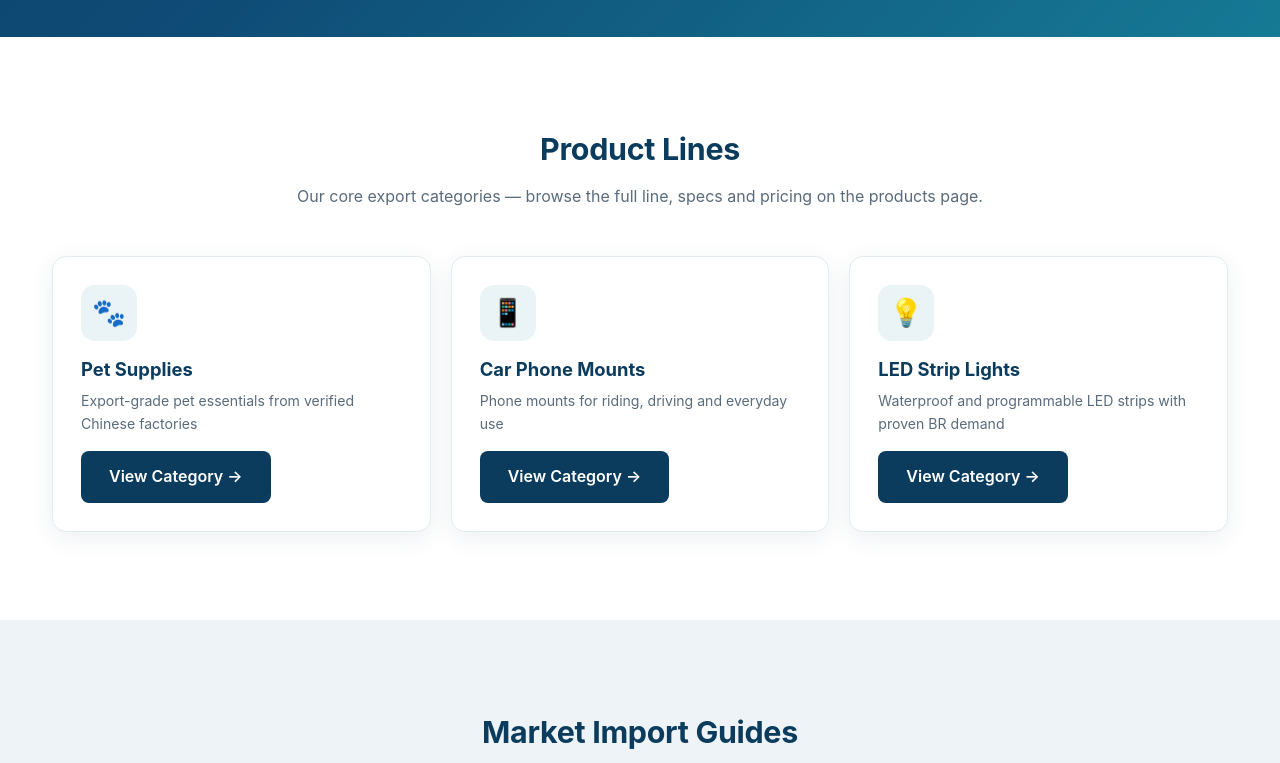
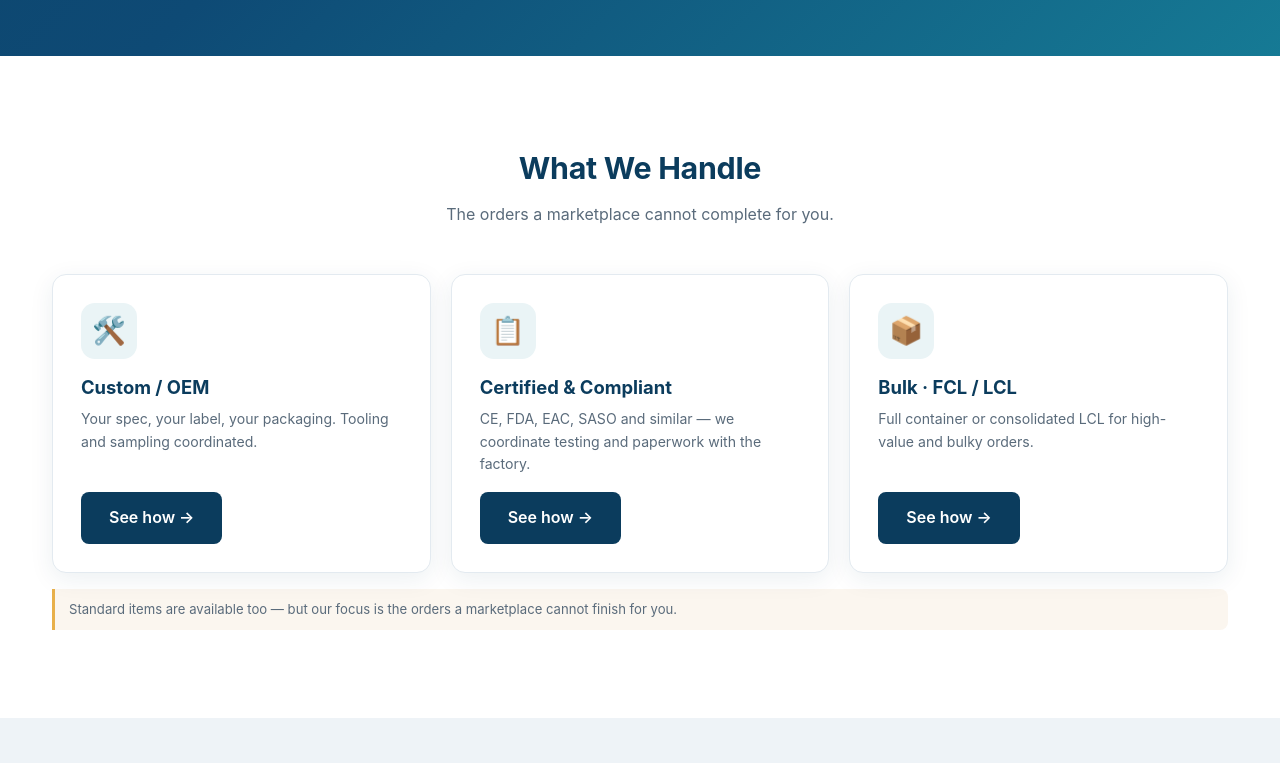
Before and after one commit to snktow/qiansi-sourcing-site, a plain HTML site: page index.html in a window 1280 px wide. Shown: the part 1260-2023 px from the top of the page. Drawn offline with Linux system fonts and the light colour scheme; no server answers.

Commit message:
feat(home): align homepage narrative with two-sided platform positioning
- h1: "Source From China With Confidence. Small Parcels. Wholesale Pricing."
  -> "Factory Prices From China. You Sell In Your Market."
- lead: rewritten around overseas sellers keeping the margin in their own market
- chips: add "Post what you need, or what you supply" (two-sided board)
- Product Lines -> What We Handle, three capability cards:
  Custom/OEM, Certified & Compliant, Bulk FCL/LCL
- meta description / og:description updated to match
- keywords: keep existing long-tail terms, add OEM / private label / consolidation
- footer link text updated

Rationale: homepage still carried v0.1 standard-goods positioning while the
product direction is non-standard/compliance sourcing plus a two-sided board.

```diff
--- a/index.html
+++ b/index.html
@@ -33,10 +33,10 @@
 </script>
 <script src="/sd-shared/lang-selector.js" defer></script>
 <title>Qiansi Sourcing — Verified China Factory Suppliers</title>
-<meta name="description" content="Buy factory-direct from verified Chinese suppliers: pet supplies, car mounts, LED strips. Order checked before dispatch. 65 Belt & Road market guides.">
-<meta name="keywords" content="China sourcing agent, China factory sourcing, wholesale from China, pet supplies wholesale, car phone mount supplier, LED strip lights, Brazil importer, Malaysia importer, cross-border trade, China factory direct">
+<meta name="description" content="Factory-direct pricing from Chinese factories for overseas sellers. Custom/OEM, certified goods and bulk FCL/LCL — inspection before shipping, customs handled. 65 Belt & Road market guides.">
+<meta name="keywords" content="China sourcing agent, China factory sourcing, wholesale from China, OEM China factory, private label China, FCL LCL consolidation, export compliance certification, pet supplies wholesale, car phone mount supplier, LED strip lights, Brazil importer, Malaysia importer, cross-border trade, China factory direct">
 <meta property="og:title" content="Qiansi Sourcing — Your China Sourcing Partner">
-<meta property="og:description" content="Factory-direct China prices · Order check with photo/video confirmation · Shipping &amp; customs arranged with partner agents. Pet supplies, car phone mounts & LED strip lights for importers worldwide.">
+<meta property="og:description" content="Factory-direct China prices for overseas sellers · Custom/OEM, certified goods, bulk FCL/LCL · Photo/video inspection before dispatch · Shipping and customs arranged. You sell in your own market.">
 <meta property="og:type" content="website">
 <meta property="og:url" content="https://xn--yhq58j.com/">
 <meta property="og:site_name" content="Qiansi Sourcing">
@@ -404,13 +404,14 @@
 <section class="hero" id="top">
   <div class="wrap">
     <span class="tag">Beta · Trial operation</span>
-    <h1>Source From China With Confidence.<br>Small Parcels. Wholesale Pricing.</h1>
-    <p class="lead">We help importers and wholesalers <strong>worldwide</strong> buy factory-direct from China factory suppliers screened and documented through our sourcing process — pet supplies, car phone mounts and LED strip lights at wholesale prices (actual prices subject to the final quotation), verified against your order with supplier photos/videos before dispatch, with shipping arranged and customs handled by partner agents. We cover import market guides for <strong>65 Belt &amp; Road countries</strong>, with support in English, Portuguese and Chinese.</p>
+    <h1>Factory Prices From China.<br>You Sell In Your Market.</h1>
+    <p class="lead">We connect <strong>overseas sellers</strong> with Chinese factories, and carry the order through to your door. You get <strong>factory-direct pricing</strong>, pre-shipment inspection with photos and video, and door-to-door delivery with customs handled — so the margin stays in <strong>your</strong> market, not ours. Sellers in your own country, not outside exporters. Import market guides for <strong>65 Belt &amp; Road countries</strong>, with support in English, Portuguese, Chinese and Arabic.</p>
     <div class="chips">
         <span>✔ Factory-direct pricing</span>
-      <span>✔ Order check before shipping</span>
-      <span>✔ Small parcel & dedicated-line delivery</span>
-      <span>✔ 65 Belt &amp; Road country market guides · Trilingual support</span>
+        <span>✔ Pre-shipment inspection, photo &amp; video</span>
+        <span>✔ FCL / LCL / parcel — customs handled</span>
+        <span>✔ Post what you need, or what you supply</span>
+        <span>✔ 65 Belt &amp; Road market guides · EN / PT / ZH / AR</span>
       </div>
     <div class="quick-services">
       <a href="products.html"><span class="qs-ic">🏭</span><span class="qs-t">Factory Sourcing</span><span class="qs-s">Factory-direct China prices</span></a>
@@ -434,29 +435,30 @@
 <section id="product-lines" style="background:#fff">
   <div class="wrap">
     <div class="sec-head">
-      <h2>Product Lines</h2>
-      <p>Our core export categories — browse the full line, specs and pricing on the products page.</p>
+      <h2>What We Handle</h2>
+      <p>The orders a marketplace cannot complete for you.</p>
     </div>
     <div class="cat-grid">
-      <a class="cat-card" href="products.html#pet">
-        <div class="cat-icon">🐾</div>
-        <h3>Pet Supplies</h3>
-        <p>Export-grade pet essentials from verified Chinese factories</p>
-        <span class="btn dark">View Category →</span>
+        <a class="cat-card" href="products.html#custom">
+          <div class="cat-icon">🛠️</div>
+          <h3>Custom / OEM</h3>
+          <p>Your spec, your label, your packaging. Tooling and sampling coordinated.</p>
+          <span class="btn dark">See how →</span>
         </a>
-      <a class="cat-card" href="products.html#mounts">
-        <div class="cat-icon">📱</div>
-        <h3>Car Phone Mounts</h3>
-        <p>Phone mounts for riding, driving and everyday use</p>
-        <span class="btn dark">View Category →</span>
+        <a class="cat-card" href="products.html#compliance">
+          <div class="cat-icon">📋</div>
+          <h3>Certified &amp; Compliant</h3>
+          <p>CE, FDA, EAC, SASO and similar — we coordinate testing and paperwork with the factory.</p>
+          <span class="btn dark">See how →</span>
         </a>
-      <a class="cat-card" href="products.html#led">
-        <div class="cat-icon">💡</div>
-        <h3>LED Strip Lights</h3>
-        <p>Waterproof and programmable LED strips with proven BR demand</p>
-        <span class="btn dark">View Category →</span>
+        <a class="cat-card" href="products.html#bulk">
+          <div class="cat-icon">📦</div>
+          <h3>Bulk · FCL / LCL</h3>
+          <p>Full container or consolidated LCL for high-value and bulky orders.</p>
+          <span class="btn dark">See how →</span>
         </a>
       </div>
+      <p class="note">Standard items are available too — but our focus is the orders a marketplace cannot finish for you.</p>
   </div>
 </section>
 
@@ -1125,7 +1127,7 @@
       </div>
       <div>
         <h5>Quick Links</h5>
-        <p><a href="products.html">Product Lines</a></p>
+        <p><a href="products.html">What We Handle</a></p>
         <p><a href="#how">How We Work</a></p>
         <p><a href="#logistics">Shipping &amp; Logistics</a></p>
         <p><a href="/support/">Send Inquiry</a></p>
```
Lines whose indentation alone changed are shown as unchanged.
